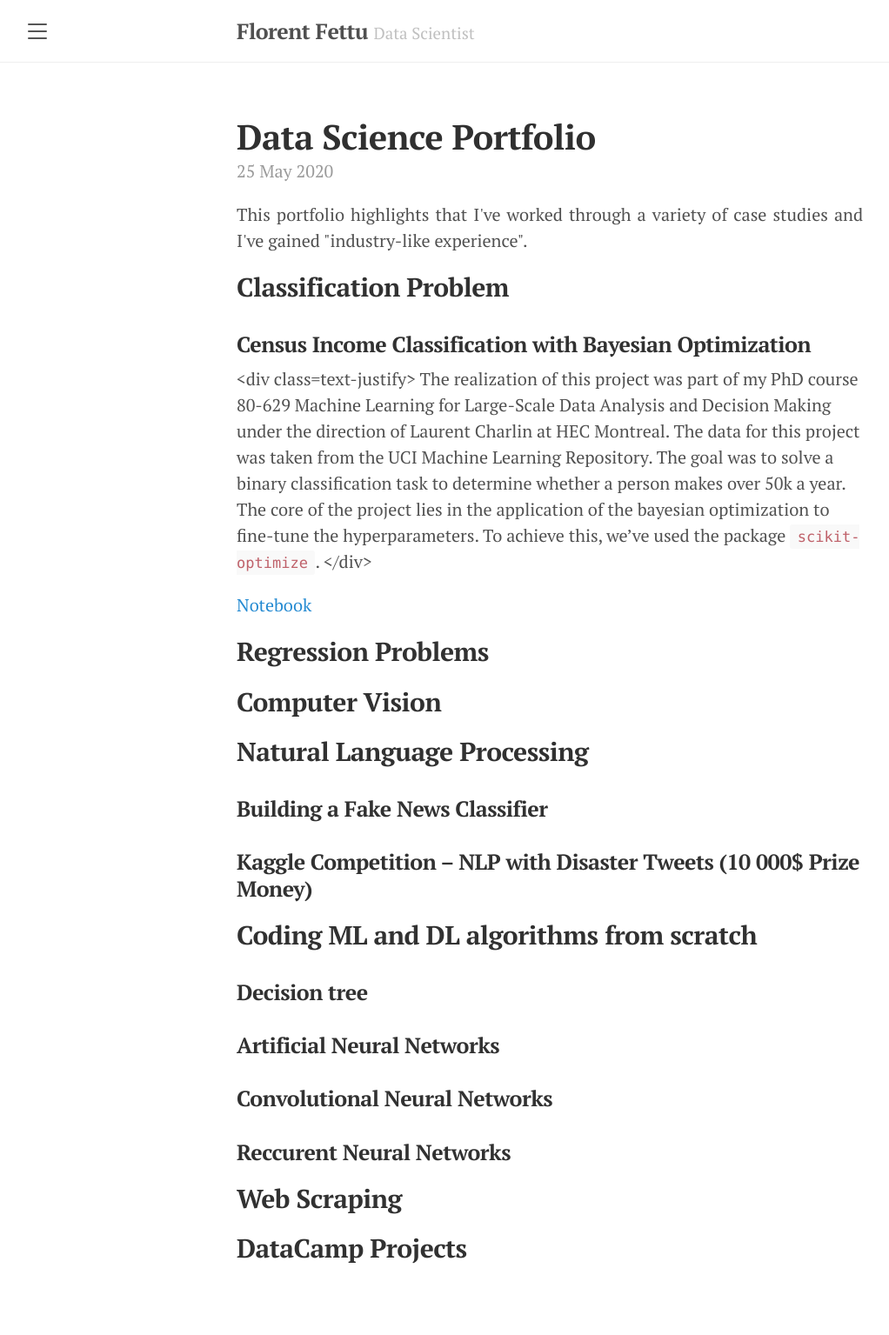
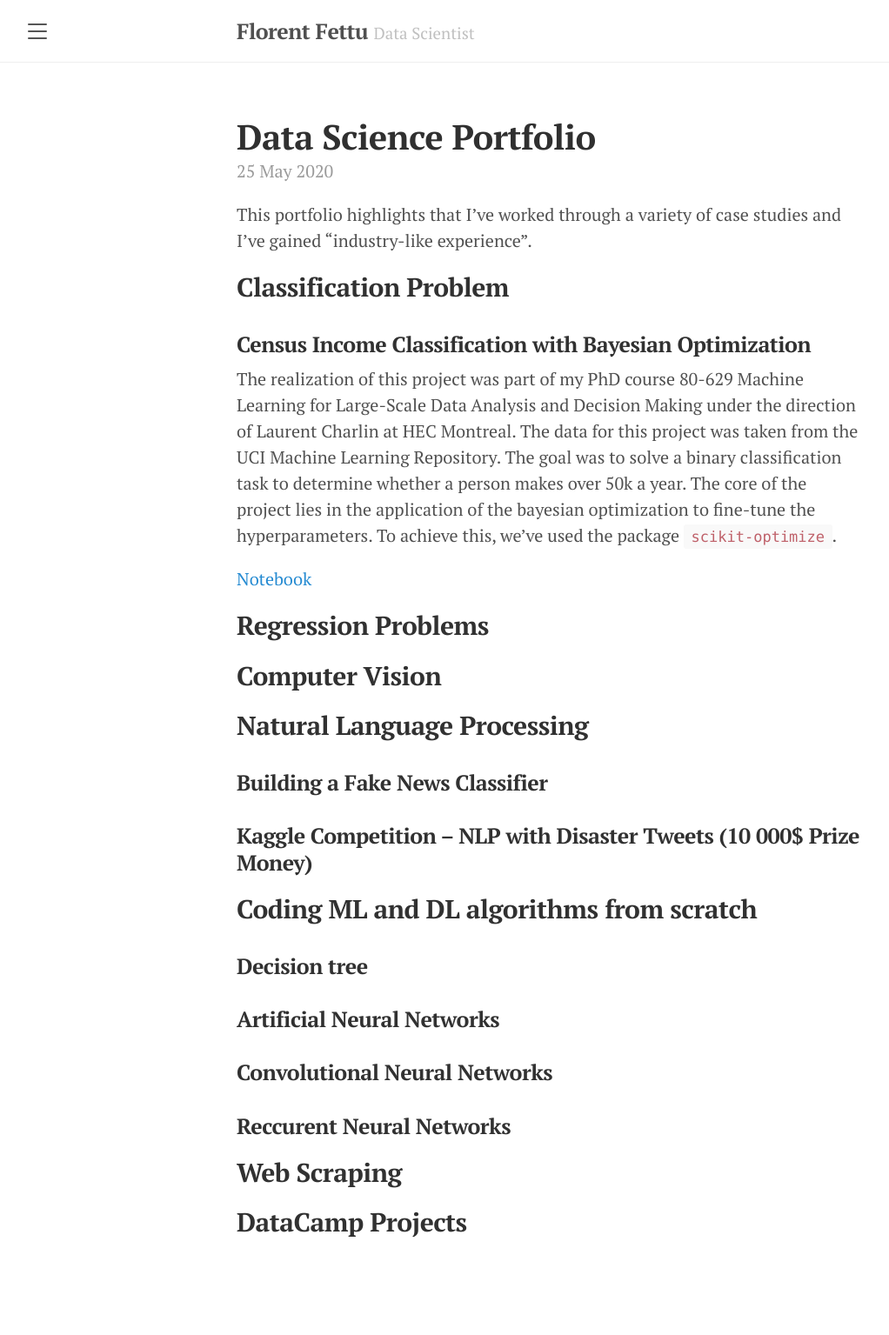
Before and after one commit to florentfettu/florentfettu.github.io, a Jekyll site: the page built from _posts/2020-05-25-data-science-portfolio.md, in a window 1280 px wide. Shown: the whole page at 87% size, without its empty margins (8-1030 px from the left). Built offline with Jekyll 4.4.1, drawn with Linux system fonts in a browser that asks for light colours; nearby versions of some CDN libraries; after the commit the page ends 1505 px from its top, so only the background shows below that.

Commit message:
Update 2020-05-25-data-science-portfolio.md

```diff
--- a/_posts/2020-05-25-data-science-portfolio.md
+++ b/_posts/2020-05-25-data-science-portfolio.md
@@ -3,13 +3,13 @@
 title: Data Science Portfolio
 ---
 
-<p align="justify"> This portfolio highlights that I've worked through a variety of case studies and I've gained "industry-like experience". </p>
+This portfolio highlights that I've worked through a variety of case studies and I've gained "industry-like experience".
 
 ## Classification Problem
 
 ### Census Income Classification with Bayesian Optimization
 
-<div class=text-justify> The realization of this project was part of my PhD course 80-629 Machine Learning for Large-Scale Data Analysis and Decision Making under the direction of Laurent Charlin at HEC Montreal. The data for this project was taken from the UCI Machine Learning Repository. The goal was to solve a binary classification task to determine whether a person makes over 50k a year. The core of the project lies in the application of the bayesian optimization  to fine-tune the hyperparameters. To achieve this, we've used the package `scikit-optimize`. </div>
+The realization of this project was part of my PhD course 80-629 Machine Learning for Large-Scale Data Analysis and Decision Making under the direction of Laurent Charlin at HEC Montreal. The data for this project was taken from the UCI Machine Learning Repository. The goal was to solve a binary classification task to determine whether a person makes over 50k a year. The core of the project lies in the application of the bayesian optimization  to fine-tune the hyperparameters. To achieve this, we've used the package `scikit-optimize`.
 
 <a href="https://nbviewer.jupyter.org/github/florentfettu/florentfettu.github.io/blob/master/Notebooks/Projet_final.ipynb" target="_blank">Notebook</a>
 
```
